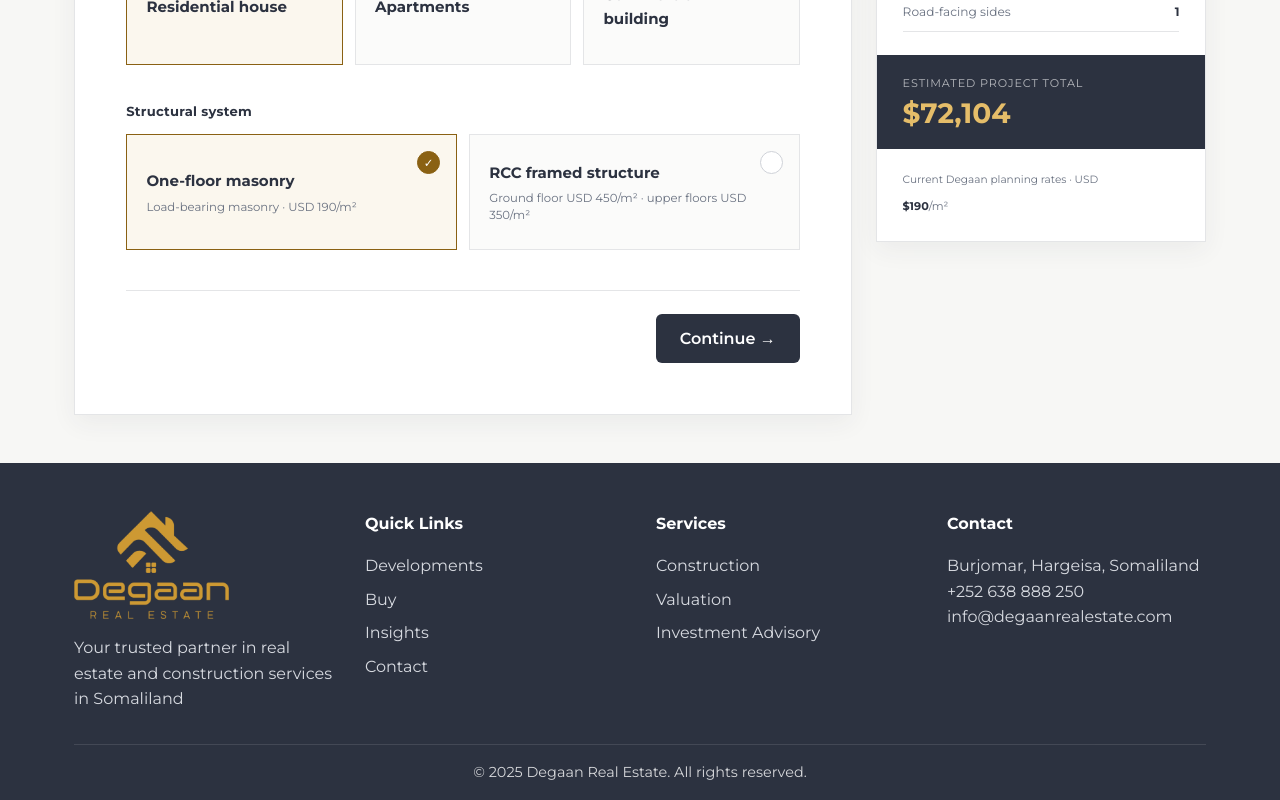
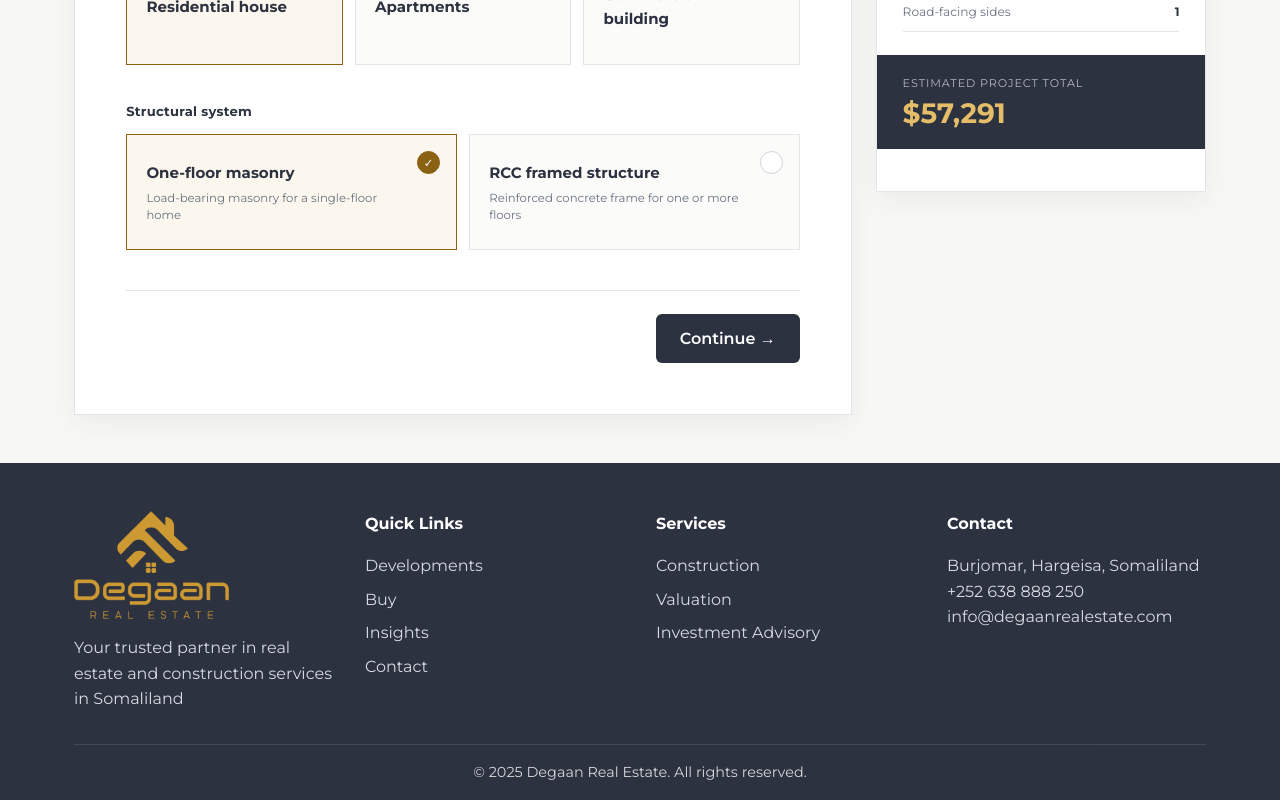
Before and after one commit to degaantechy/Degaan-Frontend, a Next.js app: page /construction-estimator in a window 1280 px wide. Shown: the part 952-1752 px from the top of the page. Built offline with nearby package versions, Linux system fonts and the light colour scheme.

Commit message:
Hide estimator unit rates

```diff
--- a/components/ConstructionEstimator.js
+++ b/components/ConstructionEstimator.js
@@ -3,10 +3,7 @@
 
 import { useLanguage } from '../contexts/LanguageContext'
 import { API_BASE_URL } from '../lib/api'
-import {
-  CONSTRUCTION_RATES,
-  calculateConstructionEstimate,
-} from '../lib/constructionEstimator.mjs'
+import { calculateConstructionEstimate } from '../lib/constructionEstimator.mjs'
 
 const COPY = {
   en: {
@@ -19,9 +16,9 @@
     commercial: 'Commercial building',
     structure: 'Structural system',
     masonry: 'One-floor masonry',
-    masonryHelp: 'Load-bearing masonry · USD 190/m²',
+    masonryHelp: 'Load-bearing masonry for a single-floor home',
     rcc: 'RCC framed structure',
-    rccHelp: 'Ground floor USD 450/m² · upper floors USD 350/m²',
+    rccHelp: 'Reinforced concrete frame for one or more floors',
     floors: 'Number of floors',
     floorsHelp: 'Choose 1 for ground floor only, 2 for G+1, and so on.',
     plotTitle: 'Tell us about your plot',
@@ -60,8 +57,8 @@
     standardGates: 'Standard gates',
     premiumGates: 'Premium gates',
     gateWidth: 'Average opening width per gate',
-    design: 'Include USD 2,500 design service',
-    management: 'Include USD 2,500 project-management service',
+    design: 'Include design service',
+    management: 'Include project-management service',
     reviewTitle: 'Your preliminary construction estimate',
     reviewIntro: 'Review the quantities and estimated cost before sending the project to Degaan.',
     preliminary: 'Preliminary estimate',
@@ -108,7 +105,6 @@
     notIncluded: 'Not selected',
     yes: 'Yes',
     no: 'No',
-    rateBasis: 'Current Degaan planning rates · USD',
   },
   so: {
     steps: ['Mashruuca', 'Dhulka', 'Dhismaha', 'Shaqada bannaanka', 'Qiimaynta'],
@@ -120,9 +116,9 @@
     commercial: 'Dhisme ganacsi',
     structure: 'Qaab-dhismeedka',
     masonry: 'Masonry hal dabaq ah',
-    masonryHelp: 'Masonry culays qaada · USD 190/m²',
+    masonryHelp: 'Masonry culays qaada oo loogu talagalay guri hal dabaq ah',
     rcc: 'Qaab-dhismeed RCC ah',
-    rccHelp: 'Dabaqa hoose USD 450/m² · dabaqyada sare USD 350/m²',
+    rccHelp: 'Qaab shub RCC ah oo loogu talagalay hal dabaq ama dabaqyo badan',
     floors: 'Tirada dabaqyada',
     floorsHelp: 'Dooro 1 haddii uu yahay dabaqa hoose oo keliya, 2 haddii uu yahay G+1, iyo wixii la mid ah.',
     plotTitle: 'Faahfaahinta dhulka',
@@ -161,8 +157,8 @@
     standardGates: 'Albaabbada caadiga ah',
     premiumGates: 'Albaabbada tayada sare leh',
     gateWidth: 'Celceliska ballaca albaab kasta',
-    design: 'Ku dar adeegga naqshadda ee USD 2,500',
-    management: 'Ku dar maamulka mashruuca ee USD 2,500',
+    design: 'Ku dar adeegga naqshadda',
+    management: 'Ku dar adeegga maamulka mashruuca',
     reviewTitle: 'Qiyaasta hordhaca ah ee dhismahaaga',
     reviewIntro: 'Hubi cabbirrada iyo qiimaha ka hor inta aan mashruuca loo dirin Degaan.',
     preliminary: 'Qiyaas hordhac ah',
@@ -209,7 +205,6 @@
     notIncluded: 'Lama dooran',
     yes: 'Haa',
     no: 'Maya',
-    rateBasis: 'Qiimayaasha qorshaynta ee Degaan · USD',
   },
 }
 
@@ -738,11 +733,6 @@
             <span>{c.total}</span>
             <strong>{money.format(estimate.estimatedTotal)}</strong>
           </div>
-          <small>{c.rateBasis}</small>
-          <div className="estimator-rate-note">
-            <span>{values.structure === 'masonry' ? money.format(CONSTRUCTION_RATES.masonryGround) : money.format(CONSTRUCTION_RATES.rccGround)}</span>
-            /m²
-          </div>
         </aside>
       </div>
     </div>
--- a/styles/stylesglobals.css
+++ b/styles/stylesglobals.css
@@ -2885,22 +2885,6 @@
   line-height: 1.15;
 }
 
-.estimator-summary > small {
-  color: var(--muted-text);
-  font-size: 0.66rem;
-}
-
-.estimator-rate-note {
-  margin-top: 0.45rem;
-  color: var(--muted-text);
-  font-size: 0.7rem;
-}
-
-.estimator-rate-note span {
-  color: var(--primary-color);
-  font-weight: 700;
-}
-
 .estimate-project-facts {
   display: grid;
   grid-template-columns: repeat(2, minmax(0, 1fr));
```
Also changed, not shown: lib/constructionEstimator.mjs.
